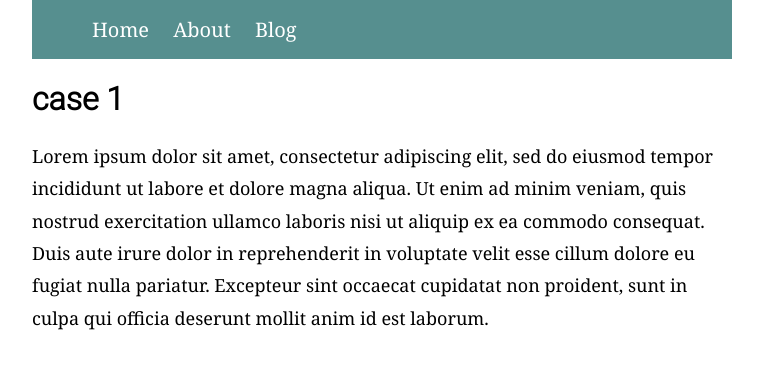
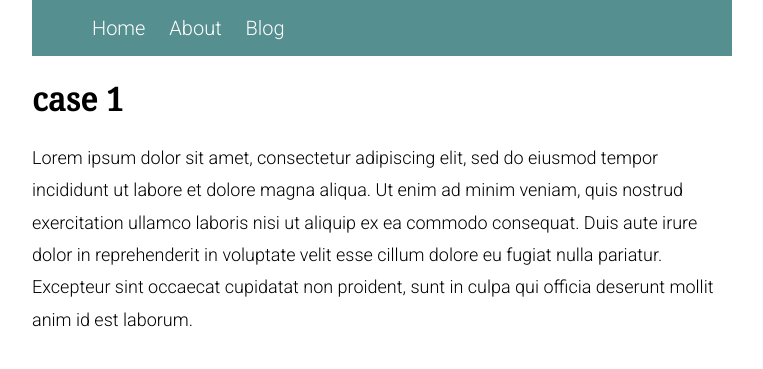
Before and after one commit to generalistsanctuary/generalistsanctuary.github.io, a Jekyll site: the page built from _posts/2021-08-05-case1.md, in a window 1280 px wide. Shown: the top 369 px of the page, without its empty margins (258-1021 px from the left). Built offline with Jekyll 4.4.1, drawn with Linux system fonts in a browser that asks for light colours.

Commit message:
Update posts-style.css

```diff
--- a/styles/posts-style.css
+++ b/styles/posts-style.css
@@ -1,12 +1,13 @@
 h1{
-      font-family: 'Roboto', sans-serif;
+      font-family: 'Noto Serif', serif;
 }
 body{
       max-width: 700px;
       margin: 0 auto;
       padding-left: 4%;
       padding-right: 4%;
-      font-family: 'Noto Serif', serif;
+      font-family: 'Roboto', sans-serif;
+
 }
   p{
     font-size: 18px;
```
